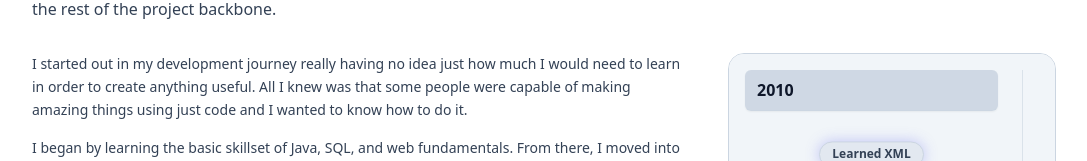
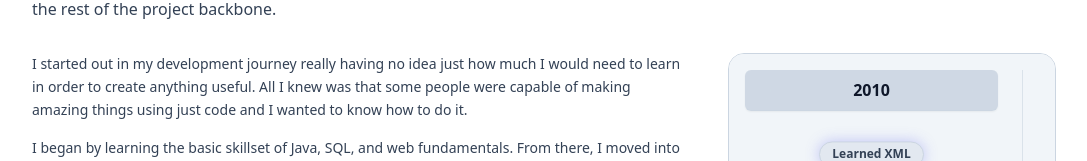
Before and after one commit to J-Pedersen/dev-portfolio, a React (Vite) app: page /about in a window 1280 px wide. Shown: the part 328-489 px from the top of the page, without its empty margins (96-1183 px from the left). Built offline with nearby package versions, Linux system fonts and the light colour scheme; the HTML template or start-up script is replaced by a standard one.

Commit message:
timeline header text centered

```diff
--- a/src/components/Timeline.jsx
+++ b/src/components/Timeline.jsx
@@ -93,7 +93,7 @@ const Timeline = ({ items, mobile = false }) => {
             {/* YEAR HEADER */}
             <div
               className={`
-                px-3 py-2 font-semibold text-slate-900 dark:text-slate-100 z-20
+                px-3 py-2 font-semibold text-slate-900 dark:text-slate-100 z-20 text-center
                 ${mobile
                   ? "border-b border-slate-300 dark:border-slate-700 bg-slate-300/90 dark:bg-slate-900/90 backdrop-blur shadow-sm"
                   : "sticky top-0 bg-slate-300/90 dark:bg-slate-900/90 backdrop-blur-md border-b border-slate-300/70 dark:border-slate-700/70 rounded-md shadow-sm"
```
